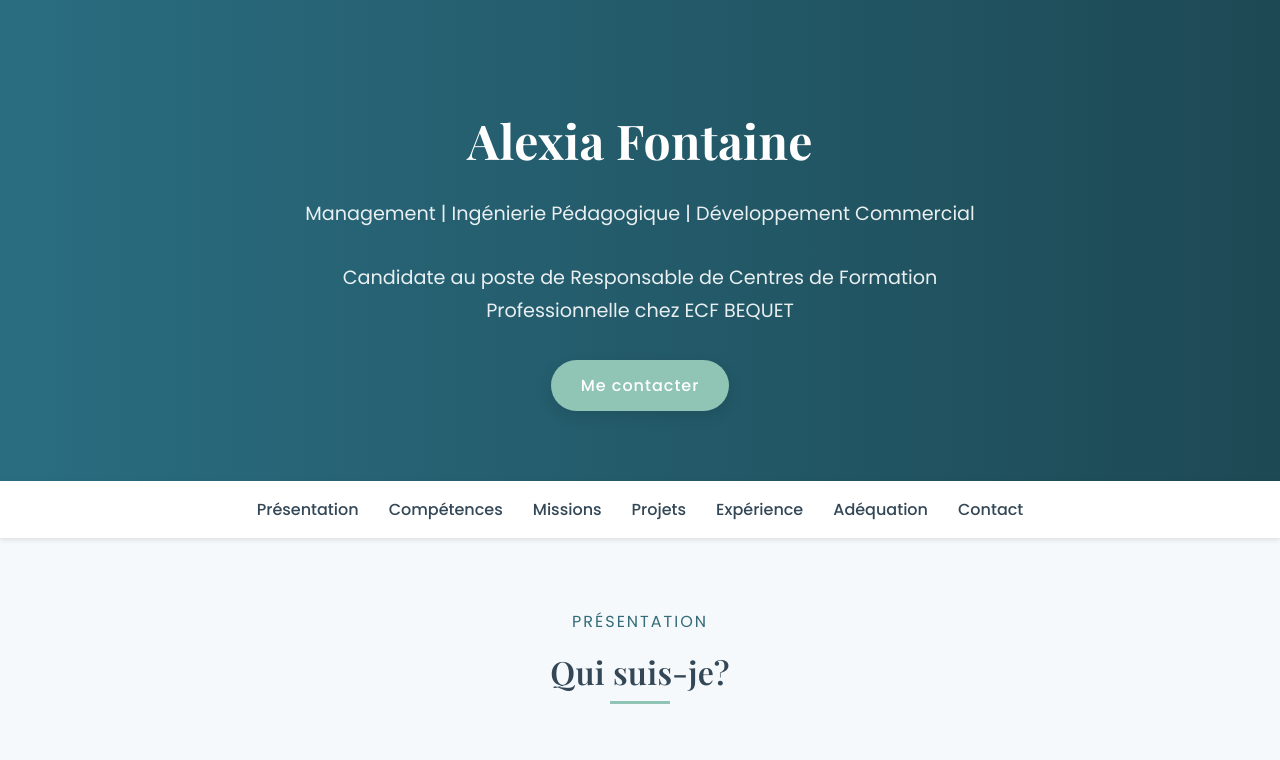
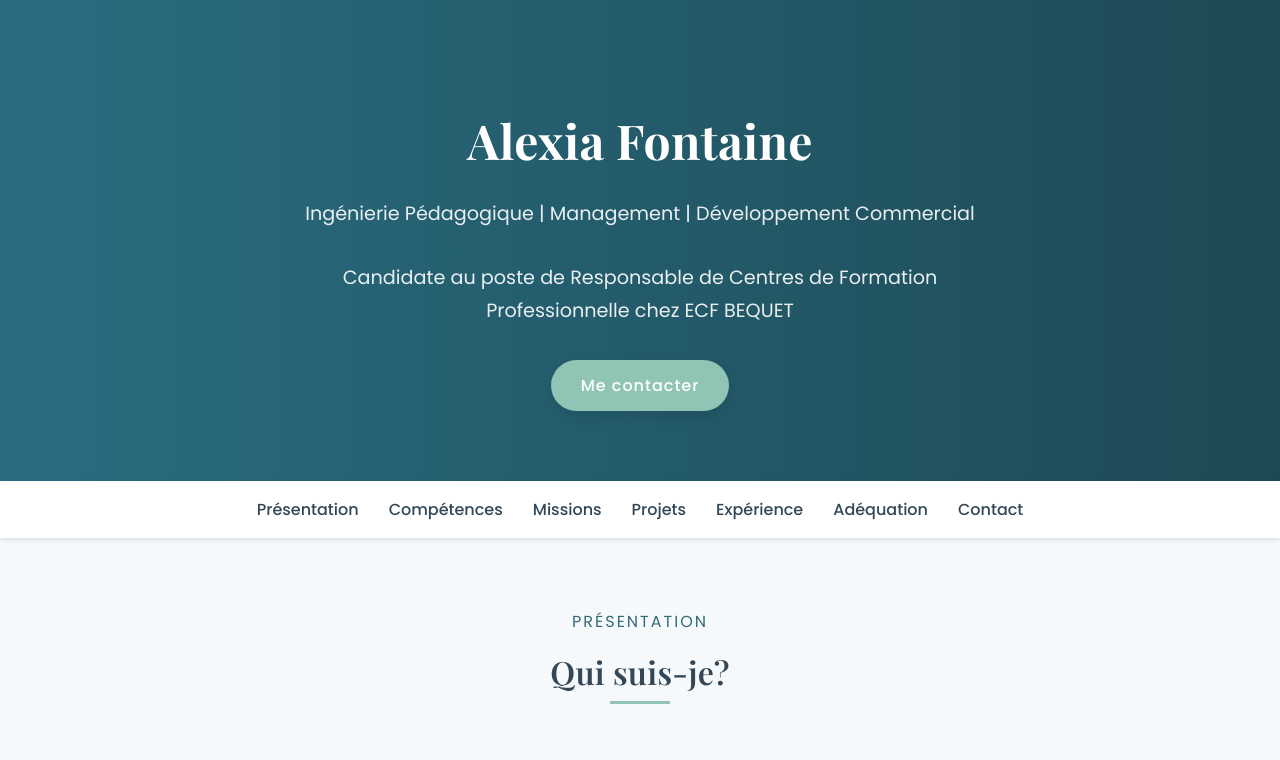
Before and after one commit to SiaSia-dev/presentation_responsable-formation_ECF, a plain HTML site: page index.html in a window 1280 px wide. Shown: the top 760 px of the page. Drawn offline with nearby package versions, Linux system fonts and the light colour scheme.

Commit message:
update index.html

```diff
--- a/index.html
+++ b/index.html
@@ -715,7 +715,7 @@
     <header>
         <div class="container header-content">
             <h1 class="header-title">Alexia Fontaine</h1>
-            <p class="header-subtitle">Management | Ingénierie Pédagogique | Développement Commercial</p>
+            <p class="header-subtitle"> Ingénierie Pédagogique |  Management | Développement Commercial</p>
             <p class="header-subtitle">Candidate au poste de Responsable de Centres de Formation Professionnelle chez ECF BEQUET</p>
             <a href="#contact" class="header-cta">Me contacter</a>
         </div>
```
